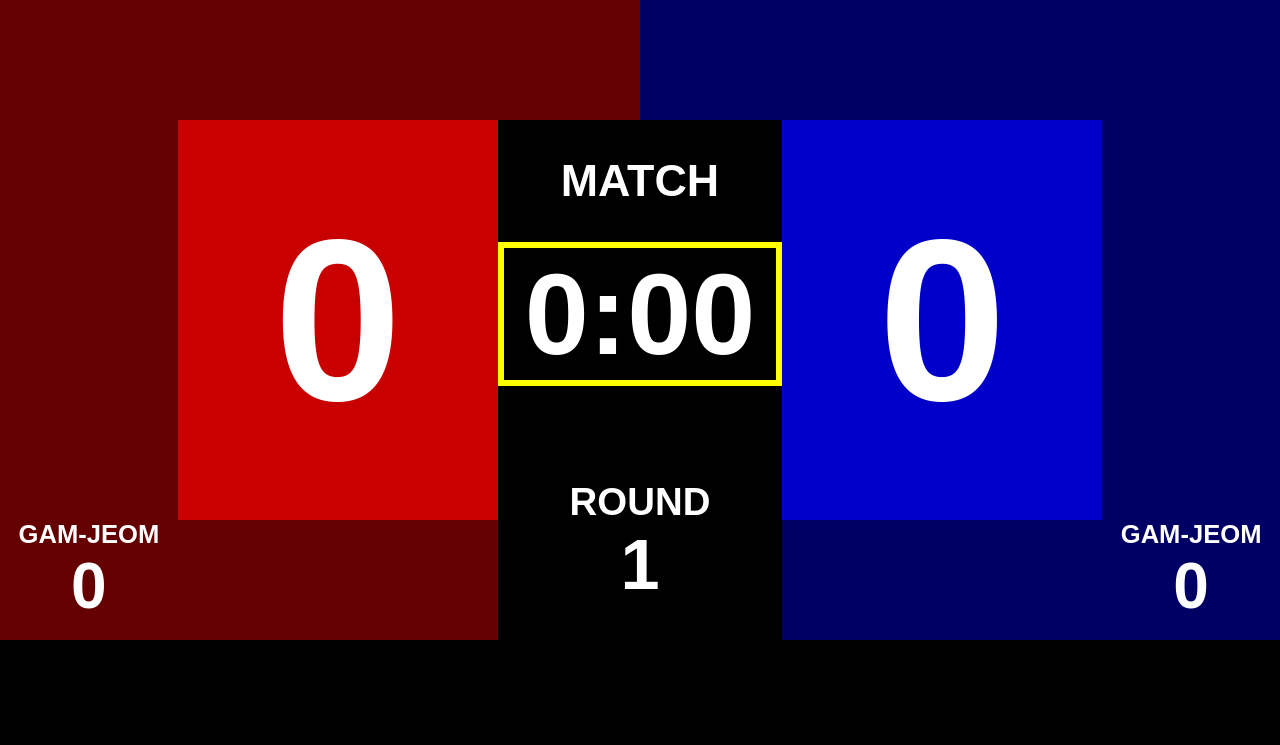
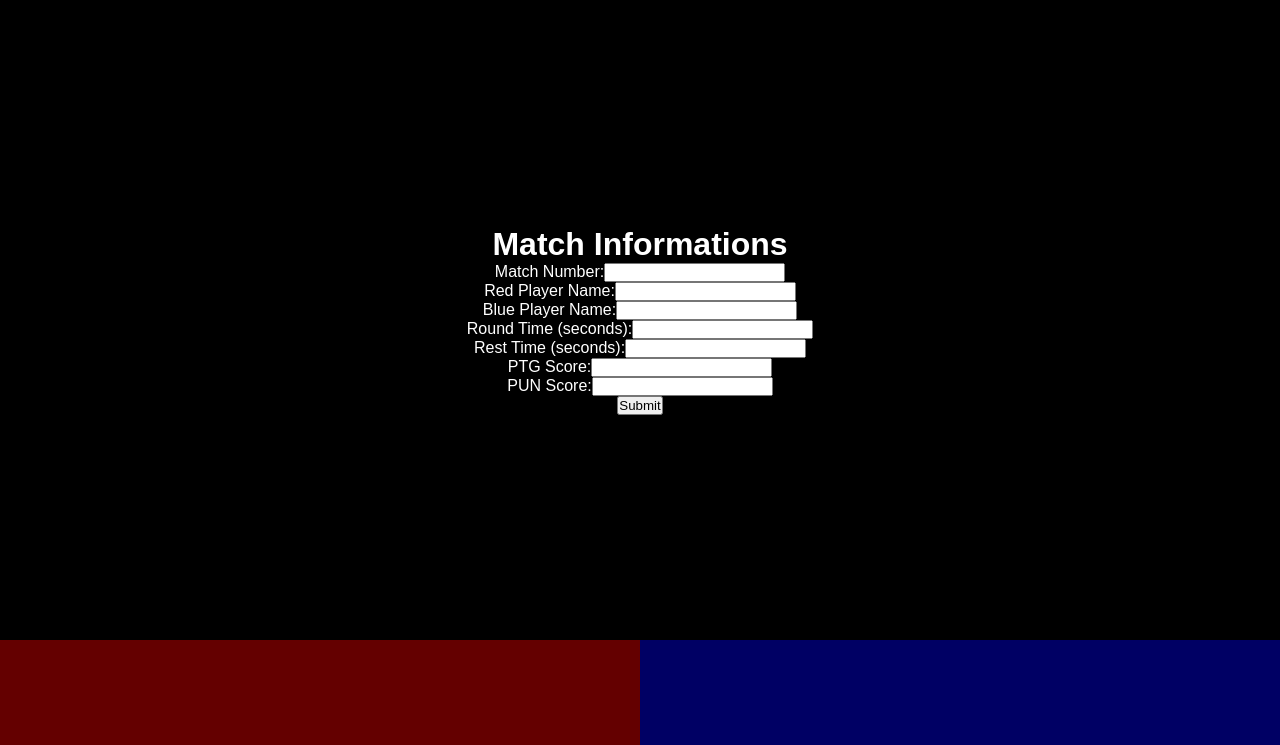
Before and after one commit to CY-Cheung/TKD-React-App, a React (Create React App) app: page / in a window 1280 px wide. Shown: the top 745 px of the page. Built offline with nearby package versions, Linux system fonts and the light colour scheme; no server answers; the database is empty.

Commit message:
User Input Match Information

```diff
--- a/src/App.jsx
+++ b/src/App.jsx
@@ -1,13 +1,14 @@
 import './App.css';
 import Scoreboard from './kyorugi/scoreboard/scoreboard';
 import Remote from './kyorugi/remote/remote';
+import NewMatch from './kyorugi/newMatch/newMatch';
 
 export default function App() {
   return (
     <div className="App">
+      <NewMatch />
       <Scoreboard />
       <Remote />
-      {/* <SelectMatch /> */}
     </div>
   );
 }
--- /dev/null
+++ b/src/kyorugi/newMatch/newMatch.css
@@ -0,0 +1,9 @@
+.NewMatch {
+    width: 100vw;
+    height: 50vw;
+    display: flex;
+    flex-direction: column;
+    align-items: center;
+    justify-content: center;
+    text-align: center;
+}
--- /dev/null
+++ b/src/kyorugi/newMatch/newMatch.jsx
@@ -0,0 +1,151 @@
+import React, { useState } from 'react';
+import { db } from '../../firebase/firebase'; // 根据您的 Firebase 设置调整导入
+import { doc, updateDoc } from 'firebase/firestore'; // 导入 Firestore 更新函数
+import './newMatch.css';
+
+export default function NewMatch() {
+    const [matchNumber, setMatchNumber] = useState('');
+    const [redPlayerName, setRedPlayerName] = useState('');
+    const [bluePlayerName, setBluePlayerName] = useState('');
+    const [roundTime, setRoundTime] = useState('');
+    const [restTime, setRestTime] = useState('');
+    const [ptgScore, setPtgScore] = useState('');
+    const [punScore, setPunScore] = useState('');
+
+    const handleSubmit = async (event) => {
+        event.preventDefault();
+        // 创建对 Firestore 文档的引用
+        const currentInfoRef = doc(db, "Matches", "CurrentInfo");
+        try {
+            // 更新文档中的指定字段
+            await updateDoc(currentInfoRef, {
+                CurrentMatch: matchNumber,
+                RedName: redPlayerName,
+                BlueName: bluePlayerName,
+                RoundTime: parseInt(roundTime, 10), // 转换为整数
+                RestTime: parseInt(restTime, 10),   // 转换为整数
+                PTGscore: parseInt(ptgScore, 10),    // 转换为整数
+                PUNnumber: parseInt(punScore, 10),    // 转换为整数
+                CurrentRound: 1,
+                IsFinished: false,
+                IsStarted: false,
+                IsTimeOut: false,
+                RedGamJeom: 0,
+                BlueGamJeom: 0,
+                RedScore: {
+                    "1pts": 0,
+                    "2pts": 0,
+                    "3pts": 0,
+                    "4pts": 0,
+                    "5pts": 0
+                },
+                BlueScore: {
+                    "1pts": 0,
+                    "2pts": 0,
+                    "3pts": 0,
+                    "4pts": 0,
+                    "5pts": 0
+                },
+                Round1: {
+                  RoundWinner: "",
+                  RoundWinningReason: ""
+                },
+                Round2: {
+                  RoundWinner: "",
+                  RoundWinningReason: ""
+                },
+                Round3: {
+                  RoundWinner: "",
+                  RoundWinningReason: ""
+                }
+            });
+            //在提交后重置表单字段
+            setMatchNumber('');
+            setRedPlayerName('');
+            setBluePlayerName('');
+            setRoundTime('');
+            setRestTime('');
+            setPtgScore('');
+            setPunScore('');
+        } catch (error) {
+            console.error("Error updating document: ", error);
+            alert('Error updating match information. Please try again.');
+        }
+    };
+
+    return (
+        <div className="NewMatch">
+            <h1>Match Informations</h1>
+            <form onSubmit={handleSubmit}>
+                <div className="FormDiv">
+                    <label>Match Number:</label>
+                    <input
+                        type="text"
+                        value={matchNumber}
+                        onChange={(e) => setMatchNumber(e.target.value)}
+                        required
+                    />
+                </div>
+                <div className="FormDiv">
+                    <label>Red Player Name:</label>
+                    <input
+                        type="text"
+                        value={redPlayerName}
+                        onChange={(e) => setRedPlayerName(e.target.value)}
+                        required
+                    />
+                </div>
+                <div className="FormDiv">
+                    <label>Blue Player Name:</label>
+                    <input
+                        type="text"
+                        value={bluePlayerName}
+                        onChange={(e) => setBluePlayerName(e.target.value)}
+                        required
+                    />
+                </div>
+                <div className="FormDiv">
+                    <label>Round Time (seconds):</label>
+                    <input
+                        type="number"
+                        value={roundTime}
+                        onChange={(e) => setRoundTime(e.target.value)}
+                        min="0"
+                        required
+                    />
+                </div>
+                <div className="FormDiv">
+                    <label>Rest Time (seconds):</label>
+                    <input
+                        type="number"
+                        value={restTime}
+                        onChange={(e) => setRestTime(e.target.value)}
+                        min="0"
+                        required
+                    />
+                </div>
+                <div className="FormDiv">
+                    <label>PTG Score:</label>
+                    <input
+                        type="number"
+                        value={ptgScore}
+                        onChange={(e) => setPtgScore(e.target.value)}
+                        min="0"
+                        required
+                    />
+                </div>
+                <div className="FormDiv">
+                    <label>PUN Score:</label>
+                    <input
+                        type="number"
+                        value={punScore}
+                        onChange={(e) => setPunScore(e.target.value)}
+                        min="0"
+                        required
+                    />
+                </div>
+                <button type="submit">Submit</button>
+            </form>
+        </div>
+    );
+}
--- a/src/kyorugi/remote/remote.css
+++ b/src/kyorugi/remote/remote.css
@@ -57,7 +57,7 @@
     gap: 10vh;
 }
 
-button {
+.Remote button {
     font-size: 8vw;
     width: 90%;
     height: 100%;
--- a/src/kyorugi/remote/remote.jsx
+++ b/src/kyorugi/remote/remote.jsx
@@ -23,9 +23,7 @@ export default function Remote() {
   const updateScore = async (scoreType, round, points) => {
     const roundKey = `Round${round}`;
     const scoreField = `${points}pts`; // 例如 '5pts'
-
     const infoRef = doc(db, "Matches", "CurrentInfo");
-
     try {
       await updateDoc(infoRef, {
         [`${roundKey}.${scoreType}.${scoreField}`]: increment(1) // 使用 Firestore 的增量更新
--- a/src/kyorugi/scoreboard/scoreboard.jsx
+++ b/src/kyorugi/scoreboard/scoreboard.jsx
@@ -49,6 +49,14 @@ export default function Scoreboard() {
     }
   };
 
+  const calculateScore = (scoreData) => {
+    return (scoreData['1pts'] || 0) * 1 +
+           (scoreData['2pts'] || 0) * 2 +
+           (scoreData['3pts'] || 0) * 3 +
+           (scoreData['4pts'] || 0) * 4 +
+           (scoreData['5pts'] || 0) * 5;
+  };
+
   useEffect(() => {
     window.addEventListener('keydown', handleKeyDown); // 添加鍵盤事件監聽
     return () => {
@@ -71,10 +79,14 @@ export default function Scoreboard() {
         setBlueGamJeom(data[`Round${data.CurrentRound}`].BlueGamJeom || 0);
         setIsStarted(data[`Round${data.CurrentRound}`].IsStarted || false);
         setIsTimeOut(data[`Round${data.CurrentRound}`].IsTimeOut || false);
+        setRedGamJeom(data.RedGamJeom || 0);
+        setBlueGamJeom(data.BlueGamJeom || 0);
+        setRedScore(calculateScore(data.RedScore || {}) + blueGamJeom);
+        setBlueScore(calculateScore(data.BlueScore || {}) + redGamJeom);
       }
     });
     return () => unsubscribe(); // 清理監聽器
-  }, [round]);
+  }, [match, redScore, blueScore, redGamJeom, blueGamJeom]);
 
   // 將秒數格式化為 m:ss
   const formatTime = (seconds) => {
```
Also changed, not shown: src/kyorugi/Matches.json (+24 -91 lines), src/kyorugi/SelectMatch/SelectMatch.jsx (deleted, +0 -31 lines), src/kyorugi/SelectMatch/selectMatch.css (deleted).
